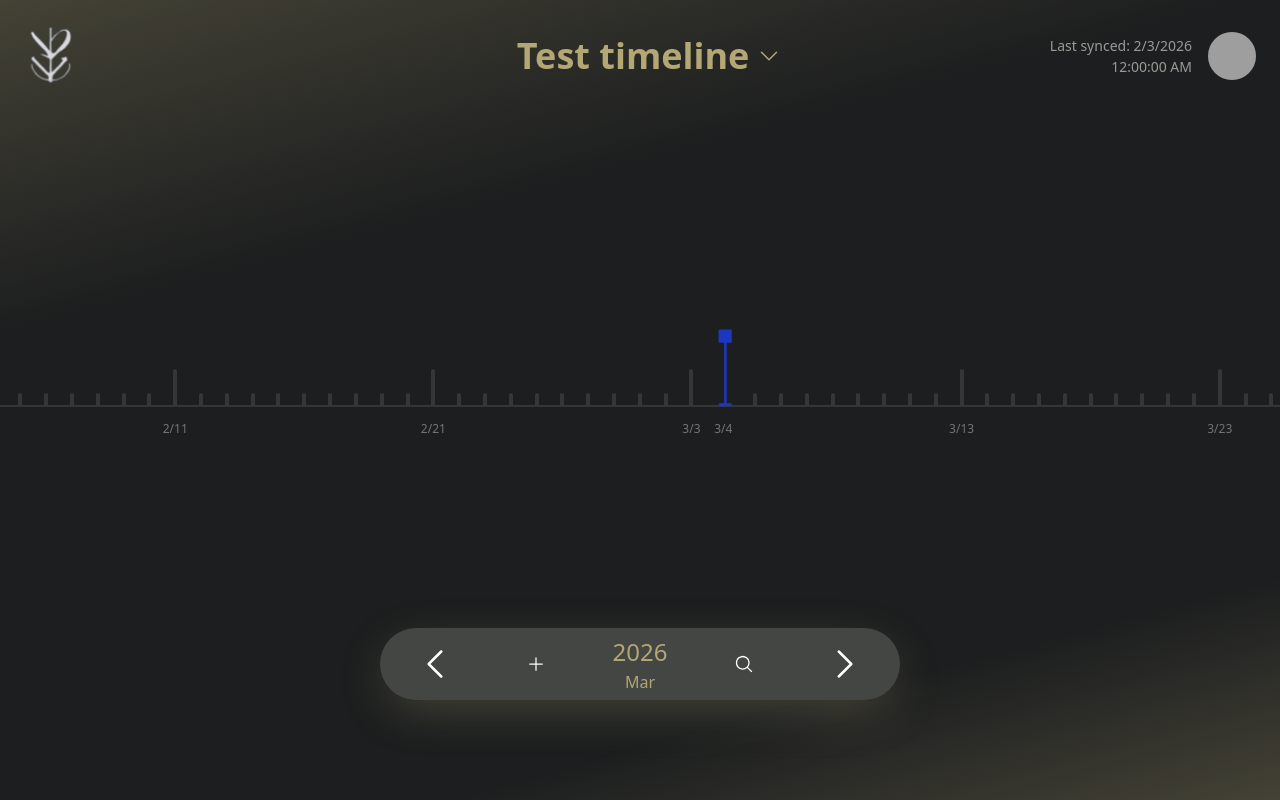
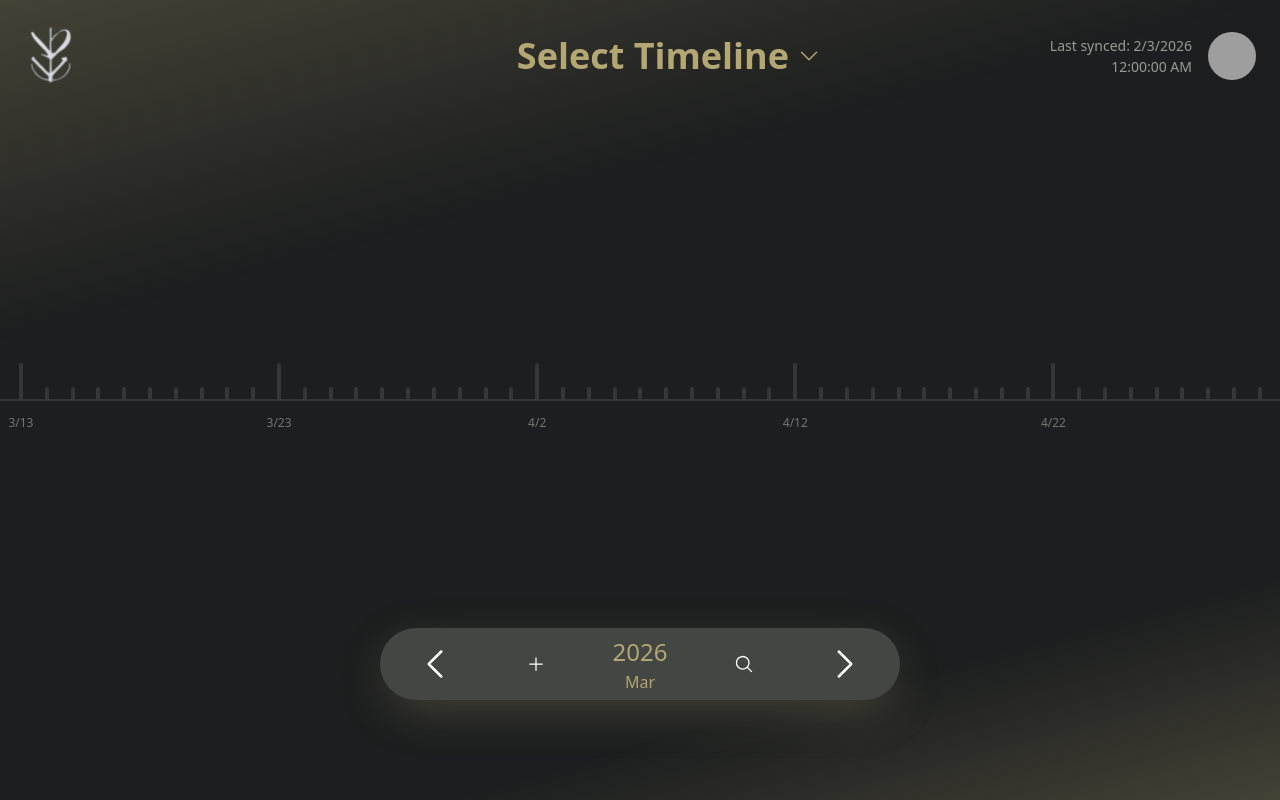
Before and after one commit to NuvialLabs/Linea, a Next.js app: page / in a window 1280 px wide. Built offline with nearby package versions, Linux system fonts and the light colour scheme; grey boxes are pictures that could not be loaded.

Commit message:
removed test data from source code

```diff
--- a/stores/timeline-store.ts
+++ b/stores/timeline-store.ts
@@ -62,54 +62,7 @@ export default create<TimelineStore>((set, get) => ({
     set({ endDate });
   },
   timelineRulerRef: createRef<HTMLDivElement>(),
-  timelines: [
-    {
-      id: "",
-      name: "Test timeline",
-      events: [
-        {
-          id: "1",
-          name: "Event 1",
-          initialDate: new Date("3/4/2026"),
-          color: "#1F36C0",
-          link: "https://agedigroup.com/wp-content/uploads/2020/09/asset-manager-real-estate-4.png",
-        },
-        {
-          id: "2",
-          name: "Event 2",
-          initialDate: new Date("3/4/2026"),
-          color: "#1A7033",
-          link: "https://www.youtube.com/watch?v=xnizJZ6jCKs&list=PLV0q_iygtBHhL_SiNAe92dUpxrA1uwS9m&index=12",
-        },
-        {
-          id: "3",
-          name: "Event 3",
-          initialDate: new Date("2/1/2026"),
-          // color: "#FF2222",
-        },
-        {
-          id: "4",
-          name: "Event 4",
-          description:
-            "asdfaksjdfakjsdhflakjsdhflkajsdhflakjshfdlaksjhdflaksjhdflaksjdhflaksjdfhalksjdfhalksjdfhlaksjdfhlaskjdhfalksjdfhakd",
-          initialDate: new Date("2/1/2026"),
-          endDate: new Date("2/3/2026"),
-          color: "#1F36C0",
-          link: "https://www.youtube.com/watch?v=xnizJZ6jCKs&list=PLV0q_iygtBHhL_SiNAe92dUpxrA1uwS9m&index=12",
-        },
-        {
-          id: "5",
-          name: "Event 5",
-          description:
-            "Lorem ipsum dolor sit amet consectetur adipisicing elit. Sequi at, aperiam voluptas ratione harum ea aspernatur vero perferendis libero doloribus autem molestiae voluptatibus in placeat excepturi saepe soluta, nam distinctio.",
-          initialDate: new Date("2/1/2026"),
-          endDate: new Date("2/14/2026"),
-          color: "#1F46D0",
-          link: "https://agedigroup.com/wp-content/uploads/2020/09/asset-manager-real-estate-4.png",
-        },
-      ],
-    },
-  ],
+  timelines: [],
   setTimelines: (timelines: Timeline[]) => {
     set({ timelines });
   },
```
